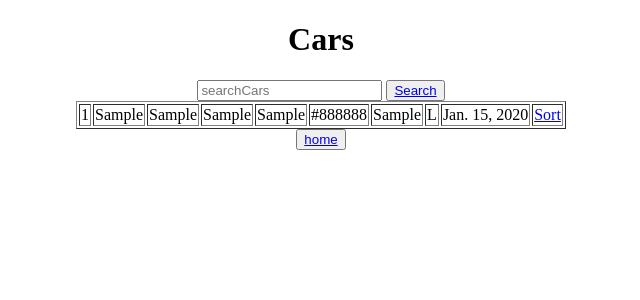
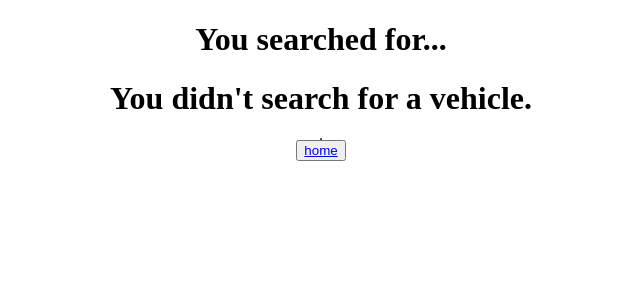
Before and after one commit to LukeDurham/DMProject, a Django app: page /searchCars/ in a window 1280 px wide. Shown: the top 300 px of the page, without its empty margins (319-959 px from the left). Run offline with Django 3.2, Linux system fonts and the light colour scheme; tables that the repository leaves empty hold one stand-in row (values such as "Sample post").

Commit message:
Newest version 11/1

```diff
--- a/Templates/searchCars.html
+++ b/Templates/searchCars.html
@@ -7,25 +7,41 @@
 </head>
 <body>
 <center>
-  <h1>Cars</h1>
-<form action="/searchCars" method="GET">
-  <input class="form-control me-2" type="searchCars" placeholder="searchCars" aria-label="Search_Cars" name="searched">
-  <button type="submit"><a href=/searchCars.html>Search</a></button>
-</form>
+  <h1>You searched for...</h1>
+    {% if searched %}
+        <h1>You searched for {{ searched }}</h1>
+
+        <br/>
     <table border="1">
         {% for car in cars %}
-  <tr>
             <td>{{ car.CarID }}</td>
             <td>{{ car.year }}</td>
             <td>{{ car.make }}</td>
             <td>{{ car.model }}</td>
             <td>{{ car.miles }}</td>
-      <td>{{ car.color }}</td>
-      <td>{{ car.location }}</td>
             <td>{{ car.status }}</td>
-      <td>{{ car.DateAdded }}</td>
-      <td><a href="sort/{{ car.DateAdded }}">Sort</a></td>
+
         {% endfor %}
+    <table/>
+    {% else %}
+        <h1>You didn't search for a vehicle.</h1>
+    {% endif %}
+
+<table border="1">
+<!--  {% for car in cars %}-->
+<!--  <tr>-->
+<!--    <td>{{ car.CarID }}</td>-->
+<!--      <td>{{ car.year }}</td>-->
+<!--      <td>{{ car.make }}</td>-->
+<!--      <td>{{ car.model }}</td>-->
+<!--      <td>{{ car.miles }}</td>-->
+<!--      <td>{{ car.color }}</td>-->
+<!--      <td>{{ car.location }}</td>-->
+<!--      <td>{{ car.status }}</td>-->
+<!--      <td>{{ car.DateAdded }}</td>-->
+<!--      <td><a href="sort/{{ car.DateAdded }}">Sort</a></td>-->
+<!--  {% endfor %}-->
+
 
 
   </tr>
--- a/authentication/urls.py
+++ b/authentication/urls.py
@@ -11,9 +11,9 @@ urlpatterns = [
     path(r'signout/', views.signout, name='signout'),
     path('admin/', admin.site.urls),
     path(r'addcar/', views.addcar, name='addcar'),
-    path(r'removecar/', views.removecar, name='removecar'),
+    path('removecar/', views.removecar, name='removecar'),
     path(r'showdb/', views.showdb, name='showdb'),
     path('about/', views.about, name='about'),
-    path(r'searchCars/', views.Search_Cars, name='searchCars'),
+    path(r'searchCars/', views.search_Cars, name='searchCars'),
 
 ]
--- a/authentication/views.py
+++ b/authentication/views.py
@@ -190,13 +190,20 @@ def showdb(request):
 def about(request):
     return render(request, 'about.html')
 
-def Search_Cars(request):
+def search_Cars(request):
     cars = Vehicle.objects.all()
-    if 'searched' in request.GET:
-        searched = request.GET['searched']
-        cars = Vehicle.objects.filter( Q(CarID__icontains = searched) | Q(year__icontains =searched) | Q(make__icontains =searched) | Q(model__icontains  = searched) | Q(miles__icontains = searched) |
-                                       Q(color__icontains = searched)| Q(location__icontains = searched) | Q(status__icontains = searched) | Q(DateAdded__icontains =0))
-        return render (request, 'searchCars.html', {'cars': cars})
+    if request.method == "POST":
+        searched = request.POST['searched']
+        cars=Vehicle.objects.filter(year__contains = searched)
+
+        return render(request, 'searchCars.html', {'searched': searched, 'cars':cars})
+    # if 'searched' in request.GET:
+    #     searched = request.GET['searched']
+    #     cars = Vehicle.objects.filter( Q(CarID__icontains = searched) | Q(year__icontains =searched) | Q(make__icontains =searched) | Q(model__icontains  = searched) | Q(miles__icontains = searched) |
+    #                                    Q(color__icontains = searched)| Q(location__icontains = searched) | Q(status__icontains = searched) | Q(DateAdded__icontains =0))
+    #     context = {"cars": cars}
+    # else:
+    #     cars = Vehicle.objects.all()
+    #     context = {"cars": cars}
     else:
-        cars = Vehicle.objects.all()
-        return render (request, 'searchCars.html', {'cars': cars})
+        return render(request, 'searchCars.html')
```
Also changed, not shown: Templates/showdb.html (+6 -2 lines). Lines whose indentation alone changed are shown as unchanged.
